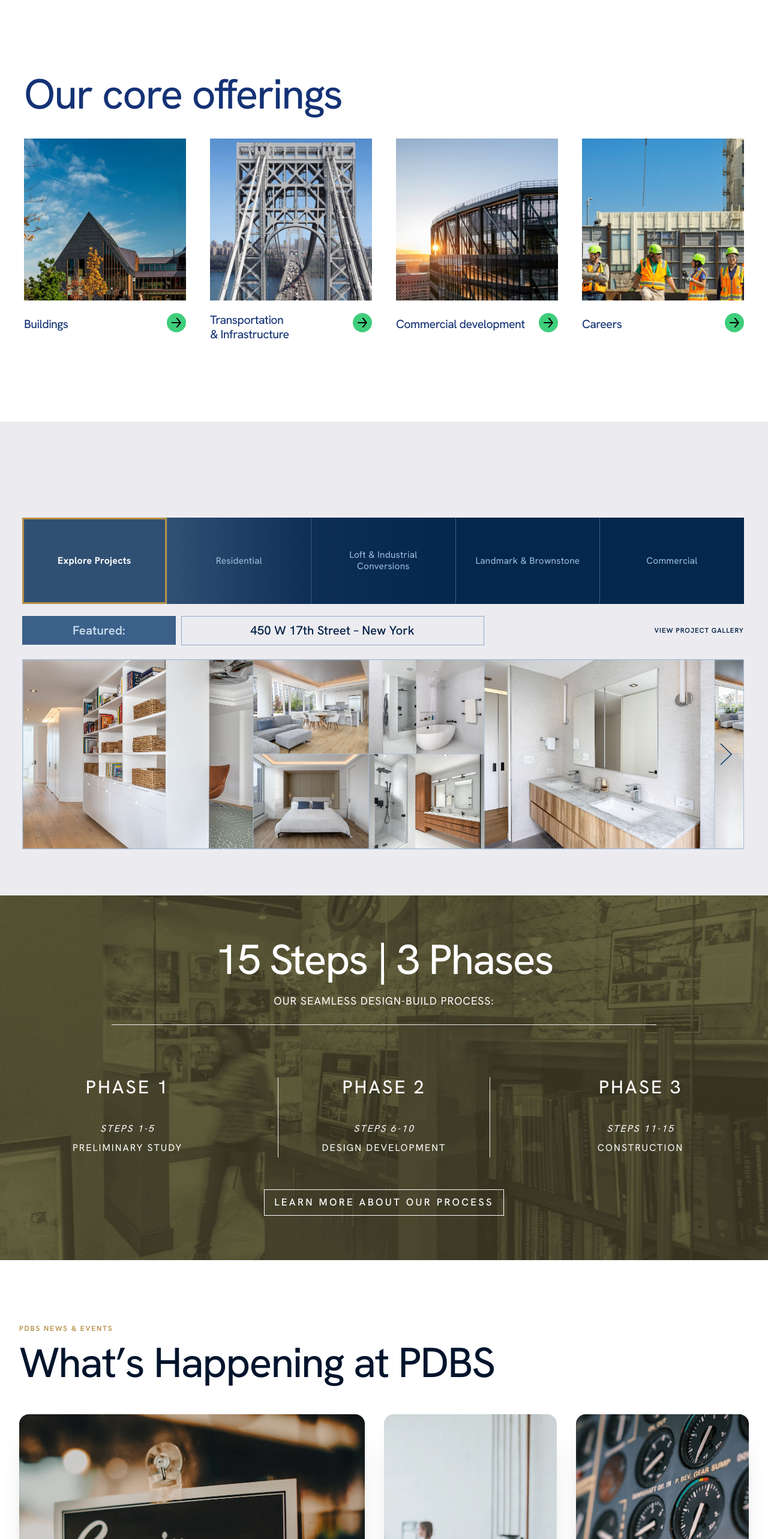
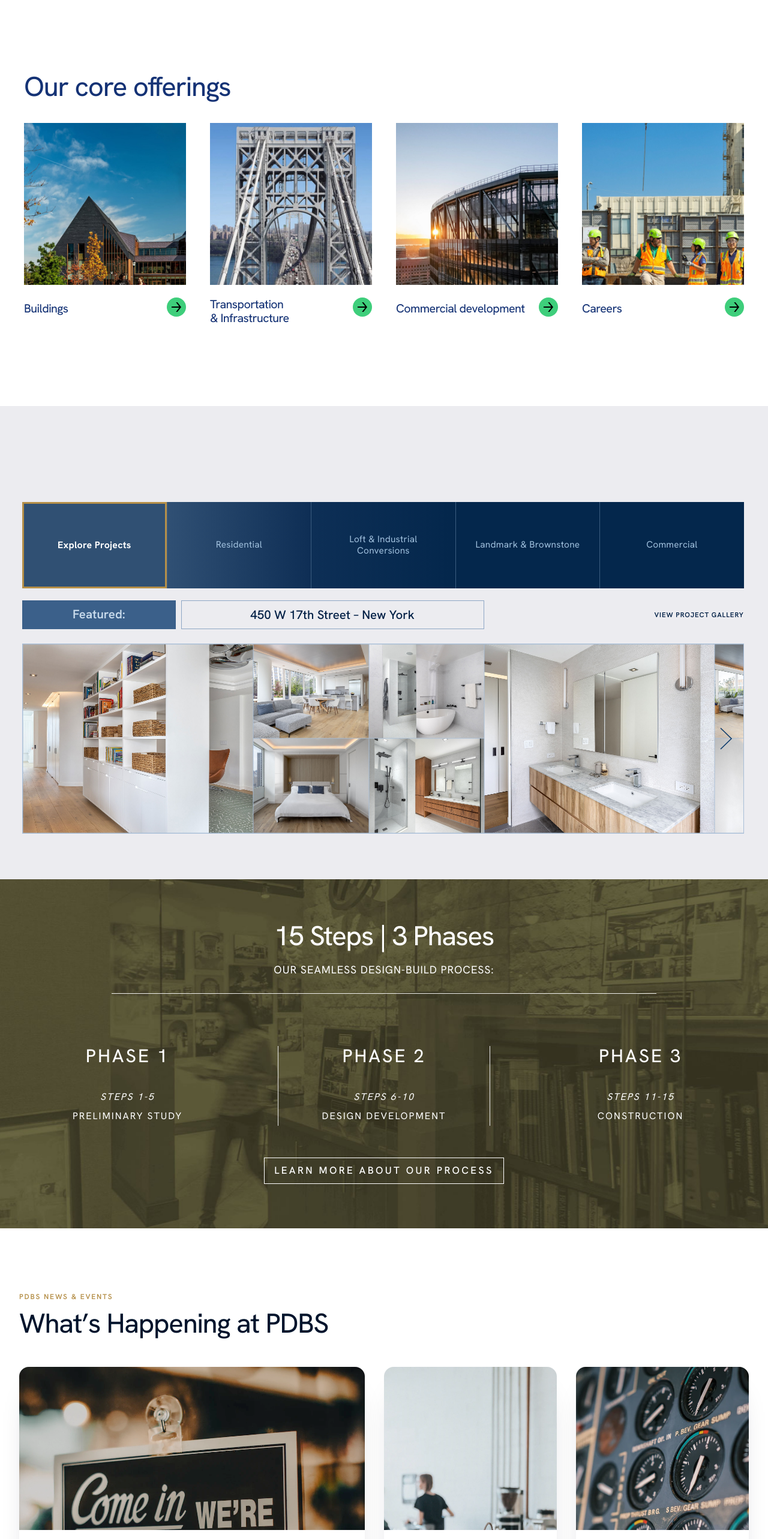
Before and after one commit to PDBS2030/Proactive, a Next.js app: page / in a window 1280 px wide. Shown: the part 880-3446 px from the top of the page at 60% size. Built offline with nearby package versions, Linux system fonts and the light colour scheme.

Commit message:
Reduce the section title size to 65%
Co-Authored-By: Claude Sonnet 5.5 <noreply@anthropic.com>

```diff
--- a/app/globals.css
+++ b/app/globals.css
@@ -61,43 +61,43 @@ body {
     }
   }
 
-  /* Section-title size: the same clamp values as "Our core offerings" */
+  /* Section-title size: shared with "Our core offerings" (65% of the original size) */
   .title-vars {
-    --h2: clamp(50.04px, calc(2.07vw + 42.24px), 59.04px); --h2-lh: 1.06;
+    --h2: clamp(32.5px, calc(1.35vw + 27.5px), 38.4px); --h2-lh: 1.06;
   }
   @media (min-width: 810px) {
-    .title-vars { --h2: clamp(59.04px, calc(2.09vw + 42px), 68.04px); --h2-lh: 1.07; }
+    .title-vars { --h2: clamp(38.4px, calc(1.36vw + 27.3px), 44.2px); --h2-lh: 1.07; }
   }
   @media (min-width: 1240px) {
-    .title-vars { --h2: clamp(68.04px, calc(5vw + 6px), 102px); }
+    .title-vars { --h2: clamp(44.2px, calc(3.25vw + 3.9px), 66.3px); }
   }
   @media (min-width: 1920px) {
-    .title-vars { --h2: clamp(102px, 5.31vw, 136px); --h2-lh: 1; }
+    .title-vars { --h2: clamp(66.3px, 3.45vw, 88.4px); --h2-lh: 1; }
   }
 
   .offerings-vars {
     --pad: 15px; --gap: 15px;
-    --h2: clamp(50.04px, calc(2.07vw + 42.24px), 59.04px); --h2-lh: 1.06;
+    --h2: clamp(32.5px, calc(1.35vw + 27.5px), 38.4px); --h2-lh: 1.06;
     --h5: 20px; --h5-lh: 1.2; --h5-weight: 500;
   }
   @media (min-width: 810px) {
     .offerings-vars {
       --pad: 32px; --gap: 32px;
-      --h2: clamp(59.04px, calc(2.09vw + 42px), 68.04px); --h2-lh: 1.07;
+      --h2: clamp(38.4px, calc(1.36vw + 27.3px), 44.2px); --h2-lh: 1.07;
       --h5: clamp(15.96px, calc(0.7vw + 10.32px), 18.96px); --h5-lh: 1.18;
     }
   }
   @media (min-width: 1240px) {
     .offerings-vars {
       --pad: 40px; --gap: 40px;
-      --h2: clamp(68.04px, calc(5vw + 6px), 102px);
+      --h2: clamp(44.2px, calc(3.25vw + 3.9px), 66.3px);
       --h5: clamp(18.96px, calc(1.62vw - 1.08px), 30px); --h5-lh: 1.21; --h5-weight: 450;
     }
   }
   @media (min-width: 1920px) {
     .offerings-vars {
       --pad: 50px; --gap: 52px;
-      --h2: clamp(102px, 5.31vw, 136px); --h2-lh: 1;
+      --h2: clamp(66.3px, 3.45vw, 88.4px); --h2-lh: 1;
       --h5: clamp(30px, 1.56vw, 40px); --h5-lh: 1.2;
     }
   }
```
